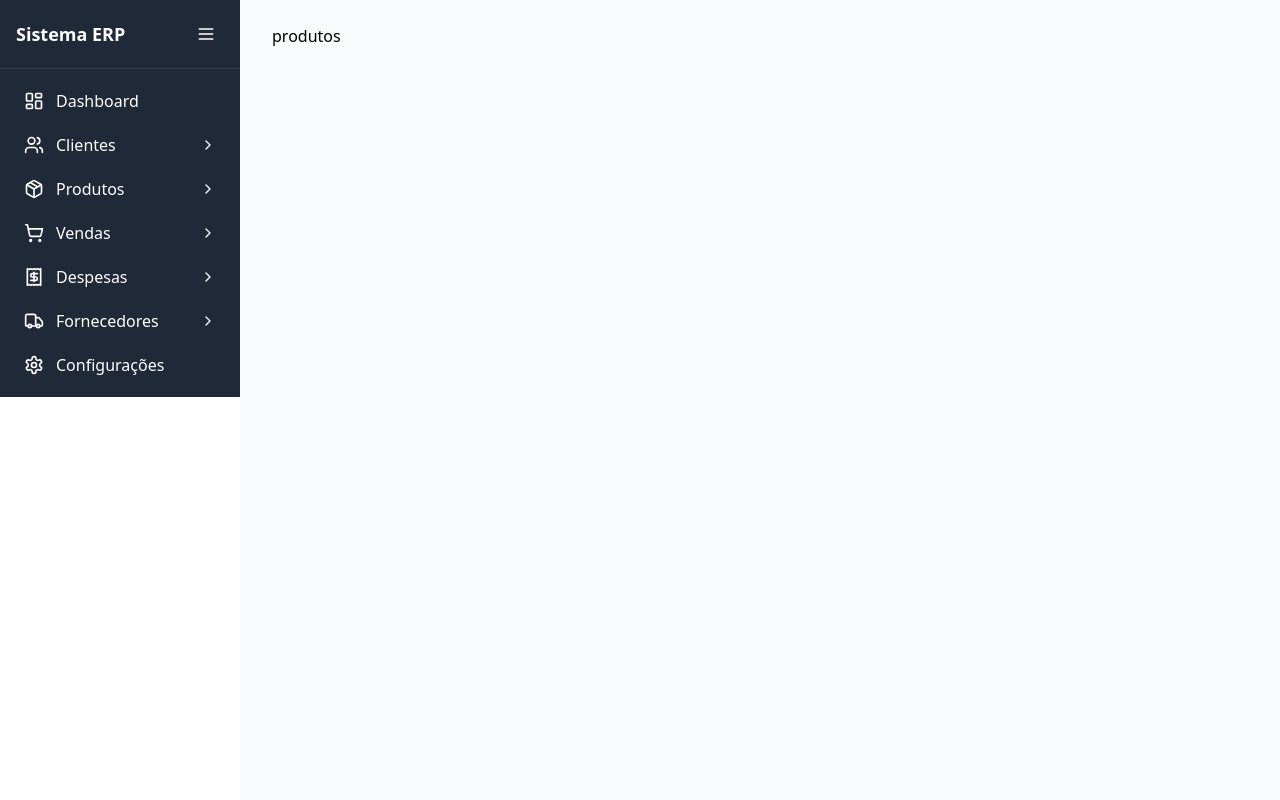
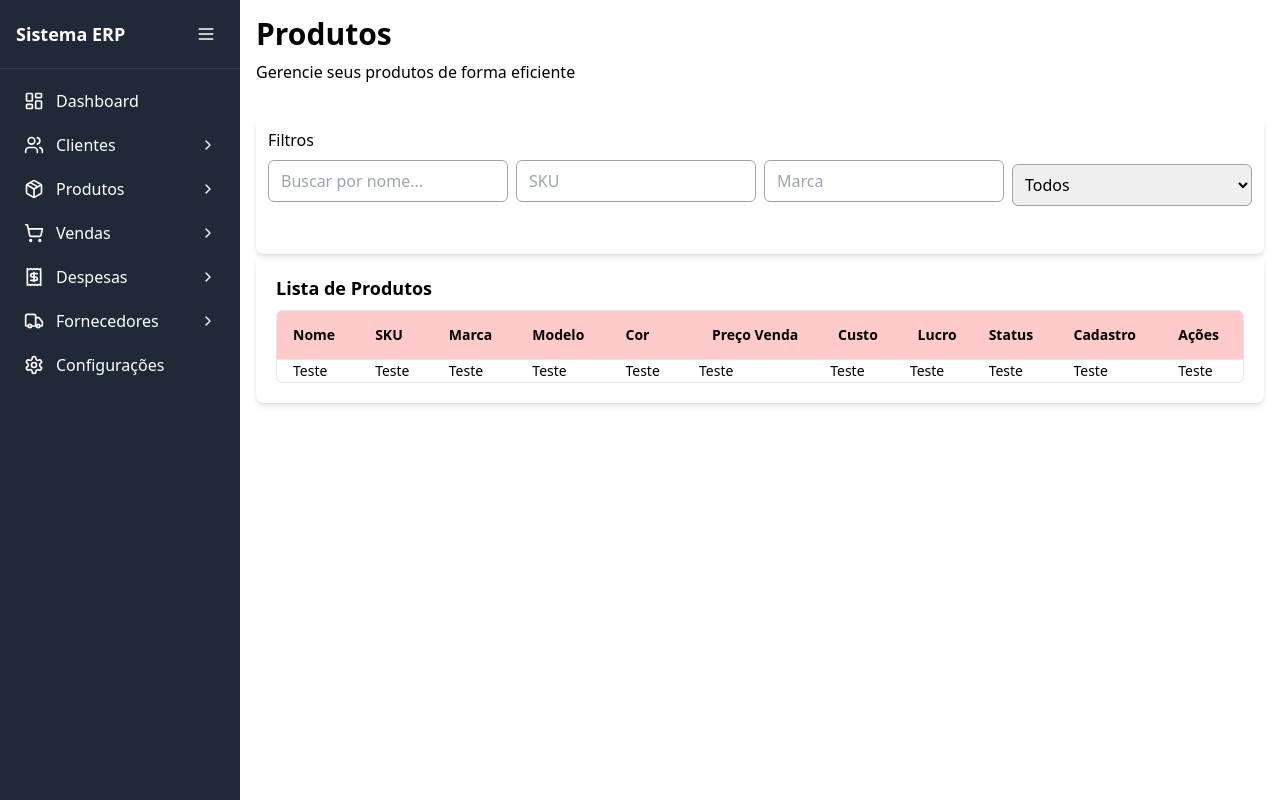
Before and after one commit to opticcloud-frontend/erp-frontend, a React (Vite) app: page /produtos in a window 1280 px wide. Built offline with nearby package versions, Linux system fonts and the light colour scheme.

Commit message:
feat: desenvolvendo tela de visualização de produtos

```diff
--- a/src/components/ui/Input.tsx
+++ b/src/components/ui/Input.tsx
@@ -1,14 +1,14 @@
 interface InputProps extends React.InputHTMLAttributes<HTMLInputElement> {
-  label: string;
-  error?: string;
-  disabled?: boolean;
-  className?: string;
-  placeholder?: string;
+   label?: string;
+   error?: string;
+   disabled?: boolean;
+   className?: string;
+   placeholder?: string;
    classNameDiv?: string;
 }
 
 export const Input: React.FC<InputProps> = ({
-   label,
+   label= '',
    error,
    value,
    disabled = false,
@@ -20,7 +20,9 @@ export const Input: React.FC<InputProps> = ({
    <div className={`
      ${classNameDiv ?? ''}
     `}>
-      <label className="block text-sm font-medium text-gray-700">{label}</label>
+      {label?? (
+         <label className="block text-sm font-medium text-gray-700">{label}</label>
+      )}
       <input
          placeholder={placeholder ?? ' '}
          readOnly={disabled}
--- a/src/components/ui/Select.tsx
+++ b/src/components/ui/Select.tsx
@@ -5,14 +5,14 @@ interface Option {
 }
 
 interface SelectProps extends React.SelectHTMLAttributes<HTMLSelectElement> {
-  label: string;
+  label?: string;
   options: Option[];
   className?: string;
   classNameDiv?: string;
 }
 
 export const Select: React.FC<SelectProps> = ({
-   label,
+   label = '',
    options,
    className,
    classNameDiv,
@@ -21,7 +21,9 @@ export const Select: React.FC<SelectProps> = ({
   <div className={`
      ${classNameDiv ?? ''}
     `}>
+    {label ?? (
     <label className="block text-sm font-medium text-gray-700 ">{label}</label>
+    )}
     <select
       className={`
         my-3 block  border rounded-md border-gray-400 focus:outline-none focus:ring-1 focus:ring-blue-500
--- a/src/features/clientes/pages/ClientesPage.tsx
+++ b/src/features/clientes/pages/ClientesPage.tsx
@@ -178,7 +178,6 @@ export function ClientesPage() {
       const infoPesquisa = infoBuscaCliente.replace(/[\\/.-]/g, '');
       const filtroPesquisa = tipoFiltro == "CPF/CNPJ" ? "documento": tipoFiltro
 
-      console.log(`${apiUrl}clientes?idOtica=${idOtica}&${filtroPesquisa}=${infoPesquisa}&page=${currentPage}&size=${clientePerPage}`)
 
       const response = await fetch(`${apiUrl}clientes?idOtica=${idOtica}&${filtroPesquisa}=${infoPesquisa}&page=${currentPage}&size=${clientePerPage}` , {
          method: 'GET',
--- a/src/features/produtos/pages/Produtos.tsx
+++ b/src/features/produtos/pages/Produtos.tsx
@@ -1,16 +1,211 @@
+import { useState } from 'react';
 import {Sidebar} from '../../../components/layout/Sidebar'
+import { Input } from '../../../components/ui/Input';
+import { Select } from '../../../components/ui/Select';
+import { useAuth } from '../../../contexts/AuthContext';
+
+type PopupType = 'success' | 'error' | 'alert' | null;
+interface PopupState {
+  type: PopupType;
+  title: string;
+  message: string;
+  isOpen: boolean;
+}
+
+const dadosClientes: Cliente[] = [];
+
 
 export function Produtos() {
+  const { userData, setClienteData} = useAuth();
+  const [totalCliente, setTotalCliente] = useState(0)
+  const [totalPage, setTotalPage] = useState(0)
+  const [hasNext, setHasNext] = useState(Boolean)
+  const [hasPrevious, setHasPrevious] = useState(Boolean)
+  const [currentPage, setCurrentPage] = useState(0)
+  const [containsProduto, setcontainsProduto] = useState(true)
+
+  const [popup, setPopup] = useState<PopupState>({
+    type: null,
+    title: '',
+    message: '',
+    isOpen: false
+  });
+
+  const previousPage = async () => {
+    if (currentPage <= 0) return
+
+    if (currentPage <= totalPage){
+        setCurrentPage(prev => prev -1)
+    }
+
+    setcontainsProduto(!!hasPrevious)
+  }
+
+  const filtros = [
+    { value: 'Todos', label: 'Todos' },
+  ]
+
+
+  const handleChange = () =>{
+
+  }
+
+  const handleApiResponse = (typePopPup: string = "", message: string) => {
+    if(typePopPup == "alert"){
+        setPopup({
+          type: 'alert',
+          title: 'Alerta',
+          message: message,
+          isOpen: true
+        });
+    }
+
+
+    if (typePopPup == "sucess") {
+        setPopup({
+          type: 'success',
+          title: 'Sucesso',
+          message: message,
+          isOpen: true
+        });
+    }
+
+    if (typePopPup == "error") {
+        setPopup({
+          type: typePopPup,
+          title: 'Erro',
+          message: message || 'Ocorreu um erro ao editar os dados do cliente',
+          isOpen: true
+        });
+      }
+  };
+
+  const getProdutos = async () => {
+    const idOtica = userData?.id_oticas[0]
+    const apiUrl = import.meta.env.VITE_API_URL;
+    const infoPesquisa = '';
+    const filtroPesquisa = ''
+
+
+    const response = await fetch(`${apiUrl}produtos?idOtica=${idOtica}&${filtroPesquisa}=${infoPesquisa}&page=${0}&size=${0}` , {
+        method: 'GET',
+        headers: {
+          'Content-Type': 'application/json',
+          'Authorization': 'Bearer ' + userData?.token
+        },
+    });
+
+    if (!response.ok) {
+      throw new Error('Produto não encontrado');
+    }
+
+
+    const data = await response.json();
+
+    setTotalCliente(data.totalElements)
+    setTotalPage(data.totalPages)
+    setHasNext(data.hasNext)
+    setHasPrevious(data.hasPrevious)
+
+    const listClientes = data.content;
+    if (!listClientes.length){
+        handleApiResponse( "alert", "Nenhum cliente encontrado!")
+        setClientes([])
+        setInfoBuscaCliente('')
+        return
+    }
+    setClientes(listClientes)
+  }
 
   return (
-    <>
+    <div className="flex w-full h-auto min-h-screen">
       <Sidebar/>
-      <div className="min-h-screen bg-gray-50 flex-1">
-        <main className="max-w-7xl mx-auto py-6 sm:px-6 lg:px-8">
-          <p>produtos</p>
-        </main>
+      <div className="p-4 flex-1">
+        <div className="mb-8">
+          <h1 className="text-3xl font-bold text-foreground mb-2">Produtos</h1>
+          <p className="text-muted-foreground">Gerencie seus produtos de forma eficiente</p>
+        </div>
+
+        <div className='shadow-md p-3 rounded-lg'>
+          <div>
+            <p>Filtros</p>
+          </div>
+          <div className='flex w-full space-x-2 mb-6'>
+            <Input
+              name="nomeFilter"
+              placeholder='Buscar por nome...'
+              onChange={handleChange}
+              className='flex-1 w-full'
+              classNameDiv='flex-1'
+            />
+            <Input
+              name="skuFilter"
+              placeholder='SKU'
+              onChange={handleChange}
+              required
+              className='flex-1 w-full'
+              classNameDiv='flex-1'
+            />
+            <Input
+              name="marcaFilter"
+              placeholder='Marca'
+              onChange={handleChange}
+              required
+              className='flex-1 w-full'
+              classNameDiv='flex-1'
+            />
+            <Select
+              name="tipoProduto"
+              onChange={handleChange}
+              options={filtros}
+              classNameDiv='flex-1'
+              className="w-full p-2"
+            />
+          </div>
+        </div>
+
+
+        <div className='shadow-md p-5 rounded-lg'>
+          <h2 className='text-lg font-bold text-foreground mb-2'>Lista de Produtos</h2>
+
+          <div className='rounded-md border overflow-hidden'>
+            <table className='w-full caption-bottom text-sm'>
+              <thead className=''>
+                <tr className='bg-red-200 border-b transition-colors hover:bg-muted/50 data-[state=selected]:bg-muted bg-muted/50'>
+                  <th className='font-semibold h-12 px-4 text-left align-middle  text-muted-foreground [&:has([role=checkbox])]:pr-0'>Nome</th>
+                  <th className='font-semibold h-12 px-4 text-left align-middle  text-muted-foreground [&:has([role=checkbox])]:pr-0'>SKU</th>
+                  <th className='font-semibold h-12 px-4 text-left align-middle  text-muted-foreground [&:has([role=checkbox])]:pr-0'>Marca</th>
+                  <th className='font-semibold h-12 px-4 text-left align-middle  text-muted-foreground [&:has([role=checkbox])]:pr-0'>Modelo</th>
+                  <th className='font-semibold h-12 px-4 text-left align-middle  text-muted-foreground [&:has([role=checkbox])]:pr-0'>Cor</th>
+                  <th className='font-semibold h-12 px-4 align-middle  text-muted-foreground [&:has([role=checkbox])]:pr-0 text-right'>Preço Venda</th>
+                  <th className='font-semibold h-12 px-4 align-middle  text-muted-foreground [&:has([role=checkbox])]:pr-0 text-right'>Custo</th>
+                  <th className='font-semibold h-12 px-4 align-middle  text-muted-foreground [&:has([role=checkbox])]:pr-0 text-right'>Lucro</th>
+                  <th className='font-semibold h-12 px-4 text-left align-middle  text-muted-foreground [&:has([role=checkbox])]:pr-0'>Status</th>
+                  <th className='font-semibold h-12 px-4 text-left align-middle  text-muted-foreground [&:has([role=checkbox])]:pr-0'>Cadastro</th>
+                  <th className='font-semibold h-12 px-4 text-left align-middle  text-muted-foreground [&:has([role=checkbox])]:pr-0'>Ações</th>
+                </tr>
+              </thead>
+              <tbody className='text-left '>
+                <tr>
+                  <td className='px-4'>Teste</td>
+                  <td className='px-4'>Teste</td>
+                  <td className='px-4'>Teste</td>
+                  <td className='px-4'>Teste</td>
+                  <td className='px-4'>Teste</td>
+                  <td className='px-4'>Teste</td>
+                  <td className='px-4'>Teste</td>
+                  <td className='px-4'>Teste</td>
+                  <td className='px-4'>Teste</td>
+                  <td className='px-4'>Teste</td>
+                  <td className='px-4'>Teste</td>
+                </tr>
+              </tbody>
+            </table>
+          </div>
+        </div>
       </div>
-    </>
+
+    </div>
   );
 }
 
--- a/src/features/produtos/pages/ProdutosCadastro.tsx
+++ b/src/features/produtos/pages/ProdutosCadastro.tsx
@@ -119,7 +119,7 @@ export function ProdutosCadastro() {
   };
 
   const validateInfos = () =>{
-
+    console.log(formData)
     return true
   }
 
@@ -142,7 +142,6 @@ export function ProdutosCadastro() {
      data = adicionarCodigoNaDescricao(data)
 
 
-     console.log(data)
 
       setTributacao(data)
     } catch (err) {
```
Lines whose indentation alone changed are shown as unchanged.
